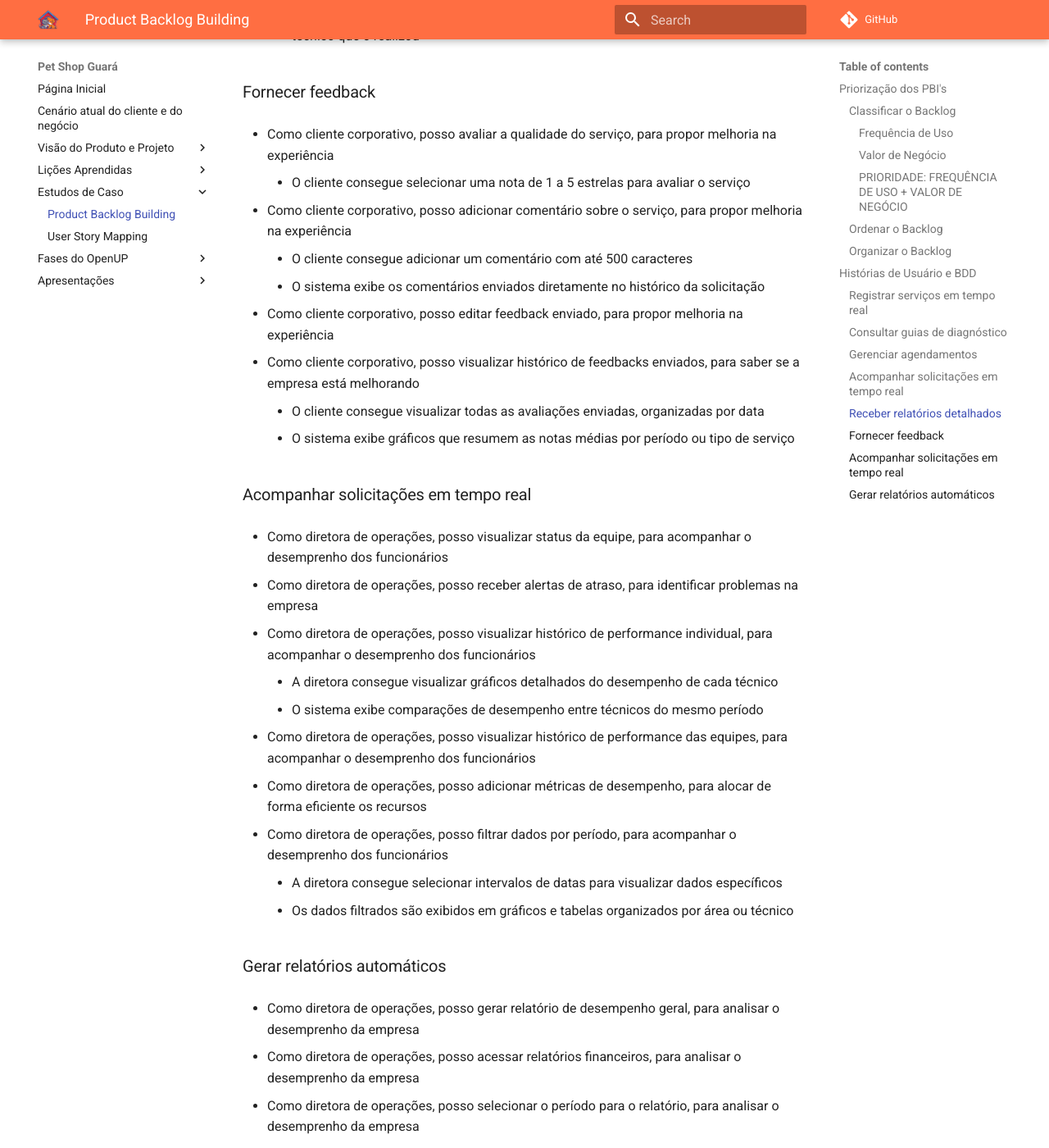
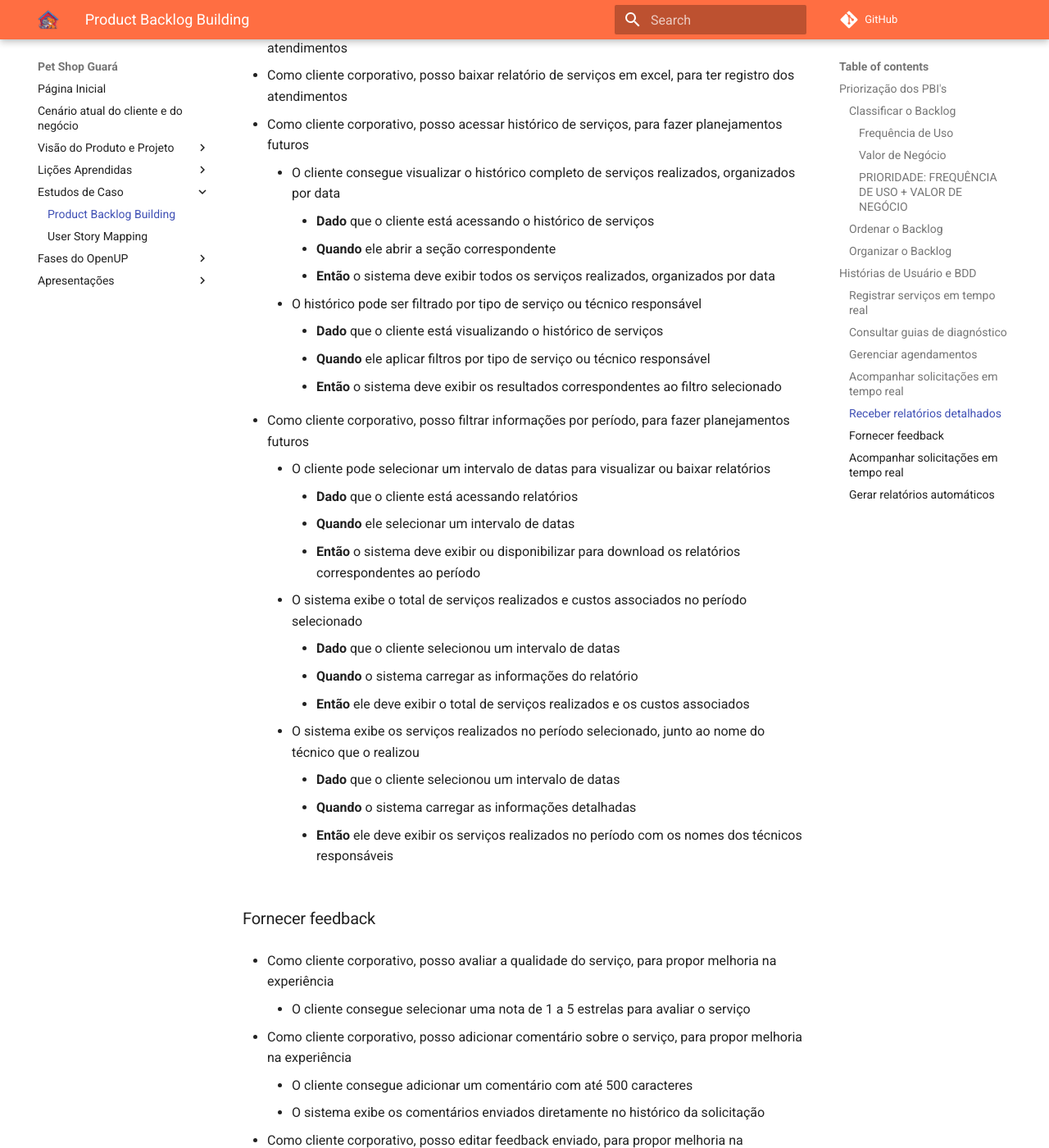
Before and after one commit to mdsreq-fga-unb/2024.2-T03-PetShopGuara, an MkDocs documentation site: the page built from docs/EstudosDeCaso/PBB.md, in a window 1280 px wide and 1400 px high, scrolled down 6892 px. Shown: the whole window at 82% size. Built offline with MkDocs 1.6.1 and Material for MkDocs 9.7.7, drawn with Linux system fonts in a browser that asks for light colours; comment, search, counter and statistics services are not loaded; some of the changed text lies outside the part shown.

Commit message:
docs: adicionando bdd

```diff
--- a/docs/EstudosDeCaso/PBB.md
+++ b/docs/EstudosDeCaso/PBB.md
@@ -110,7 +110,13 @@
 - Como técnico de campo, posso registrar data e hora do serviço, para registrar informações no local
 
     - O sistema permite selecionar data e hora em um calendário interativo
+        - **Dado que** o técnico está no local do serviço
+        - **Quando** ele abrir o calendário interativo
+        - **Então** ele deve poder selecionar a data e hora do serviço
     - O registro só pode ser salvo se todos os campos obrigatórios forem preenchidos
+        - **Dado** que o técnico preencheu parcialmente o formulário de registro
+        - **Quando** ele tentar salvar o registro
+        - **Então** o sistema deve exibir uma mensagem indicando quais campos obrigatórios estão pendentes
 
 - Como técnico de campo, posso vincular registro ao histórico do cliente, para registrar informações no local
 
@@ -154,7 +160,13 @@
 - Como atendente, posso criar novo agendamento, para prevenir esquecimentos
 
     - O sistema exibe todos os horários disponíveis ao criar um agendamento
+        - **Dado** que o atendente está criando um novo agendamento
+        - **Quando** ele acessar o calendário de agendamentos
+        - **Então** o sistema deve exibir todos os horários disponíveis para o dia selecionado
     - O agendamento é confirmado apenas após a validação de conflitos
+        - **Dado** que o atendente selecionou um horário para um novo agendamento
+        - **Quando** ele tentar confirmar o agendamento
+        - **Então** o sistema deve validar se há conflitos antes de confirmar o agendamento
     - O cliente recebe uma notificação automática com a confirmação do agendamento
 
 - Como atendente, posso cancelar agendamento, para reduzir conflitos de agenda
@@ -200,13 +212,28 @@
 - Como cliente corporativo, posso acessar histórico de serviços, para fazer planejamentos futuros
 
     - O cliente consegue visualizar o histórico completo de serviços realizados, organizados por data
+        - **Dado** que o cliente está acessando o histórico de serviços
+        - **Quando** ele abrir a seção correspondente
+        - **Então** o sistema deve exibir todos os serviços realizados, organizados por data
     - O histórico pode ser filtrado por tipo de serviço ou técnico responsável
+        - **Dado** que o cliente está visualizando o histórico de serviços
+        - **Quando** ele aplicar filtros por tipo de serviço ou técnico responsável
+        - **Então** o sistema deve exibir os resultados correspondentes ao filtro selecionado
 
 - Como cliente corporativo, posso filtrar informações por período, para fazer planejamentos futuros
 
     - O cliente pode selecionar um intervalo de datas para visualizar ou baixar relatórios
+        - **Dado** que o cliente está acessando relatórios
+        - **Quando** ele selecionar um intervalo de datas
+        - **Então** o sistema deve exibir ou disponibilizar para download os relatórios correspondentes ao período
     - O sistema exibe o total de serviços realizados e custos associados no período selecionado
+        - **Dado** que o cliente selecionou um intervalo de datas
+        - **Quando** o sistema carregar as informações do relatório
+        - **Então** ele deve exibir o total de serviços realizados e os custos associados
     - O sistema exibe os serviços realizados no período selecionado, junto ao nome do técnico que o realizou
+        - **Dado** que o cliente selecionou um intervalo de datas
+        - **Quando** o sistema carregar as informações detalhadas
+        - **Então** ele deve exibir os serviços realizados no período com os nomes dos técnicos responsáveis
 
 ### Fornecer feedback
 - Como cliente corporativo, posso avaliar a qualidade do serviço, para propor melhoria na experiência
@@ -233,7 +260,13 @@
 - Como diretora de operações, posso visualizar histórico de performance individual, para acompanhar o desemprenho dos funcionários
 
     - A diretora consegue visualizar gráficos detalhados do desempenho de cada técnico
+        - **Dado** que a diretora está analisando o desempenho individual dos técnicos
+        - **Quando** ela acessar os detalhes de um técnico específico
+        - **Então** o sistema deve exibir gráficos detalhados de desempenho
     - O sistema exibe comparações de desempenho entre técnicos do mesmo período
+        - **Dado** que a diretora está visualizando o desempenho de vários técnicos
+        - **Quando** ela selecionar um período para comparação
+        - **Então** o sistema deve exibir gráficos comparativos entre os técnicos
 
 - Como diretora de operações, posso visualizar histórico de performance das equipes, para acompanhar o desemprenho dos funcionários
 
```
